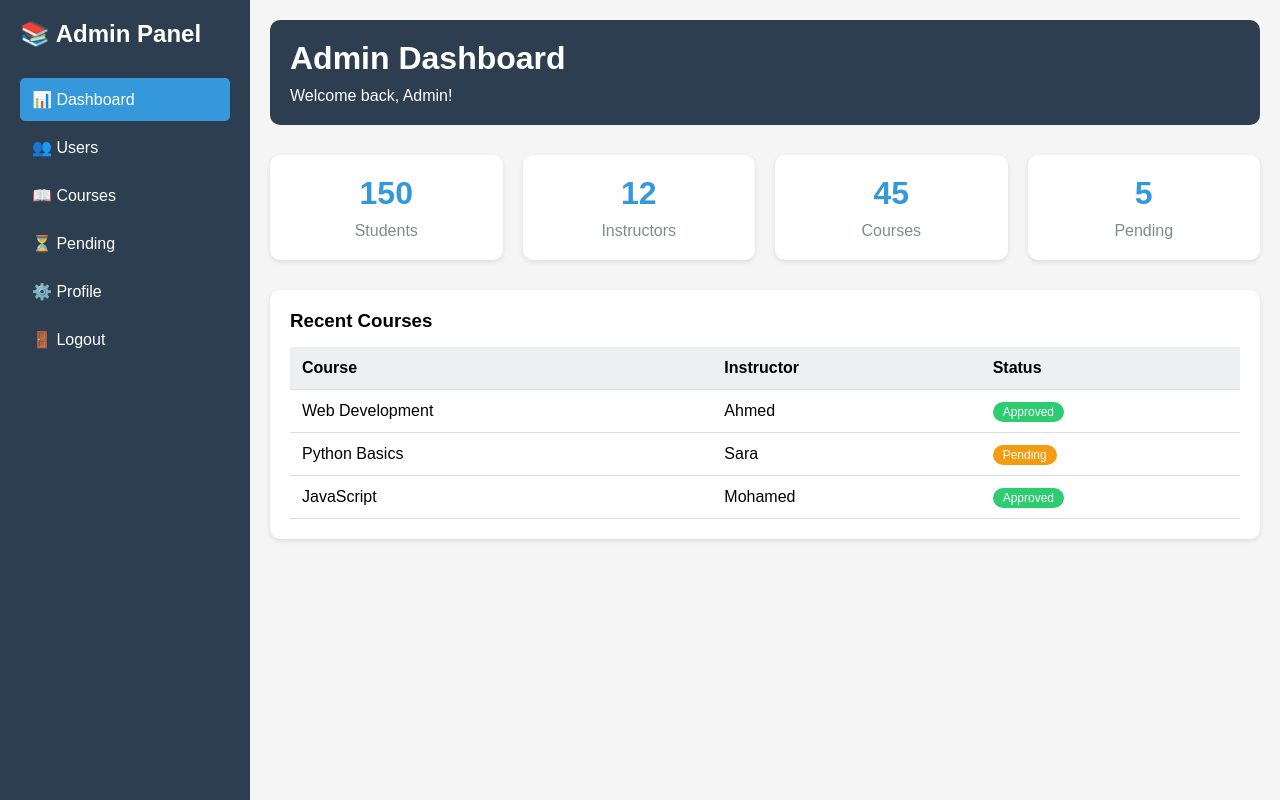
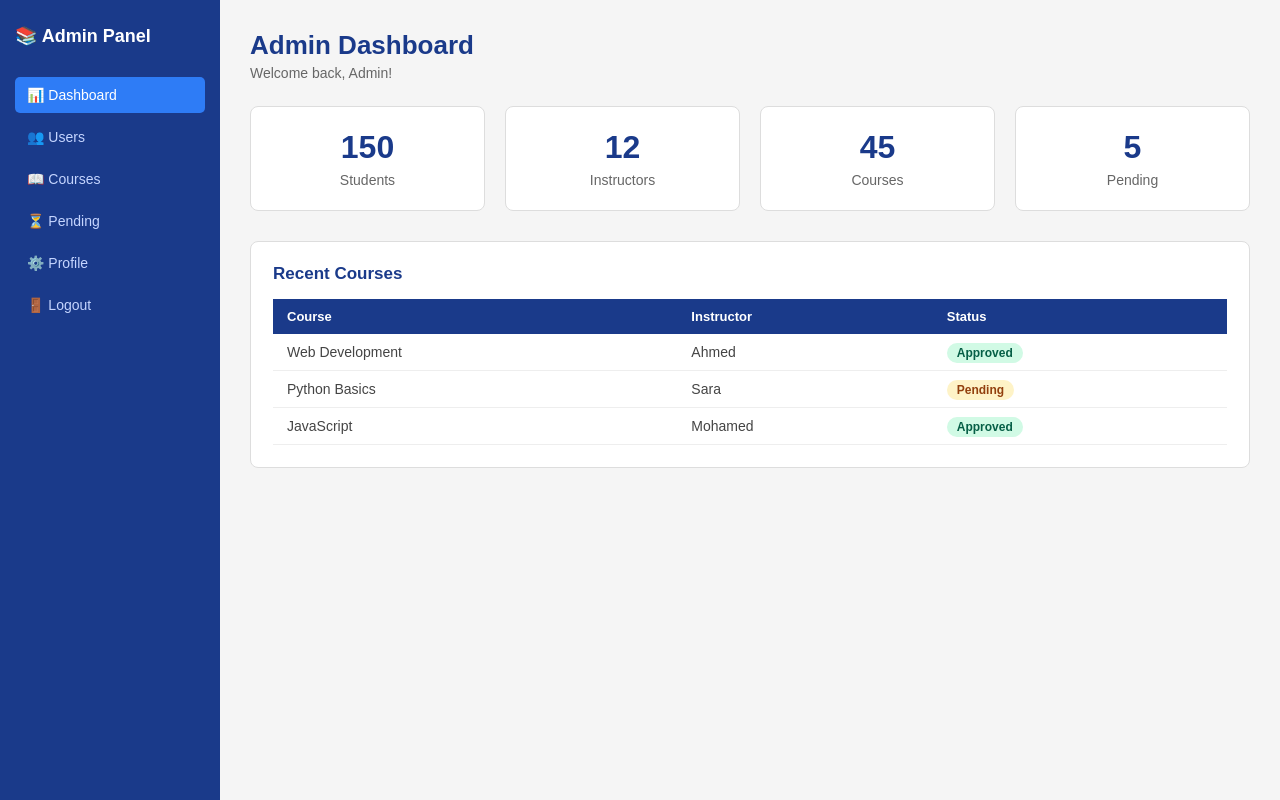
Before and after one commit to A7med455/E-learning-platform, a PHP site: page /Admin_Dashboard.html in a window 1280 px wide. Run offline with PHP 8.4, Linux system fonts and the light colour scheme.

Commit message:
Admin_Dashboard.css Updated

```diff
--- a/css/Admin_Dashboard.css
+++ b/css/Admin_Dashboard.css
@@ -1,3 +1,8 @@
+/* ============================================
+   Admin_Dashboard.css — Admin Dashboard Page
+   Used by: Admin_Dashboard.html
+   ============================================ */
+
 * {
     margin: 0;
     padding: 0;
@@ -6,64 +11,106 @@
 
 body {
     font-family: Arial, sans-serif;
-    background: #f5f5f5;
+    background-color: #f5f5f5;
+    display: flex;
 }
 
-/* التنسيق العام */
-.dashboard {
-    max-width: 1200px;
-    margin: 0 auto;
-    padding: 20px;
+/* ── Sidebar ─────────────────────────────────── */
+.sidebar {
+    width: 220px;
+    min-height: 100vh;
+    background-color: #1a3a8a;
+    padding: 25px 15px;
+    position: fixed;
+    top: 0;
+    left: 0;
 }
 
-/* ال header */
-.header {
-    background: #2c3e50;
+.sidebar h2 {
     color: white;
-    padding: 20px;
-    border-radius: 10px;
+    font-size: 18px;
     margin-bottom: 30px;
 }
 
-.header h1 {
-    margin-bottom: 10px;
+.sidebar a {
+    display: block;
+    color: #c5d5ff;
+    text-decoration: none;
+    padding: 10px 12px;
+    border-radius: 5px;
+    margin-bottom: 6px;
+    font-size: 14px;
 }
 
-/* كروت الإحصائيات */
+.sidebar a:hover,
+.sidebar a.active {
+    background-color: #2e7cf6;
+    color: white;
+}
+
+/* ── Main Content ────────────────────────────── */
+.main-content {
+    margin-left: 220px;
+    padding: 30px;
+    width: 100%;
+}
+
+/* ── Header ──────────────────────────────────── */
+.header {
+    margin-bottom: 25px;
+}
+
+.header h1 {
+    font-size: 26px;
+    color: #1a3a8a;
+}
+
+.header p {
+    color: #666;
+    font-size: 14px;
+    margin-top: 4px;
+}
+
+/* ── Stat Cards ──────────────────────────────── */
 .stats {
     display: flex;
     gap: 20px;
+    flex-wrap: wrap;
     margin-bottom: 30px;
 }
 
 .stat-card {
-    background: white;
-    padding: 20px;
-    border-radius: 10px;
+    background-color: white;
+    border: 1px solid #ddd;
+    border-radius: 8px;
+    padding: 22px 30px;
     text-align: center;
+    min-width: 150px;
     flex: 1;
-    box-shadow: 0 2px 5px rgba(0,0,0,0.1);
 }
 
 .stat-card h2 {
     font-size: 32px;
-    color: #3498db;
+    color: #1a3a8a;
+    margin-bottom: 6px;
 }
 
 .stat-card p {
-    color: #7f8c8d;
-    margin-top: 10px;
+    font-size: 14px;
+    color: #666;
 }
 
-/* الجدول */
+/* ── Table Card ──────────────────────────────── */
 .table-card {
-    background: white;
-    padding: 20px;
-    border-radius: 10px;
-    box-shadow: 0 2px 5px rgba(0,0,0,0.1);
+    background-color: white;
+    border: 1px solid #ddd;
+    border-radius: 8px;
+    padding: 22px;
 }
 
 .table-card h3 {
+    font-size: 17px;
+    color: #1a3a8a;
     margin-bottom: 15px;
 }
 
@@ -72,55 +119,40 @@ table {
     border-collapse: collapse;
 }
 
-th, td {
-    padding: 12px;
+table th {
+    background-color: #1a3a8a;
+    color: white;
+    padding: 10px 14px;
     text-align: left;
-    border-bottom: 1px solid #ddd;
+    font-size: 13px;
 }
 
-th {
-    background: #ecf0f1;
+table td {
+    padding: 10px 14px;
+    border-bottom: 1px solid #eee;
+    font-size: 14px;
+    color: #444;
 }
 
+/* ── Status Badges ───────────────────────────── */
 .status {
     padding: 3px 10px;
-    border-radius: 15px;
+    border-radius: 12px;
     font-size: 12px;
+    font-weight: bold;
 }
 
 .status.approved {
-    background: #2ecc71;
-    color: white;
+    background-color: #d1fae5;
+    color: #065f46;
 }
 
 .status.pending {
-    background: #f39c12;
-    color: white;
+    background-color: #fef3c7;
+    color: #92400e;
 }
 
-/* السايد بار */
-.sidebar {
-    background: #2c3e50;
-    width: 250px;
-    padding: 20px;
-    position: fixed;
-    height: 100%;
+.status.rejected {
+    background-color: #fee2e2;
+    color: #991b1b;
 }
-
-.sidebar a {
-    display: block;
-    color: white;
-    padding: 12px;
-    text-decoration: none;
-    margin-bottom: 5px;
-    border-radius: 5px;
-}
-
-.sidebar a:hover, .sidebar a.active {
-    background: #3498db;
-}
-
-.main-content {
-    margin-left: 250px;
-    padding: 20px;
-}
```
Also changed, not shown: css/admindashboard.css (deleted, +0 -158 lines).
